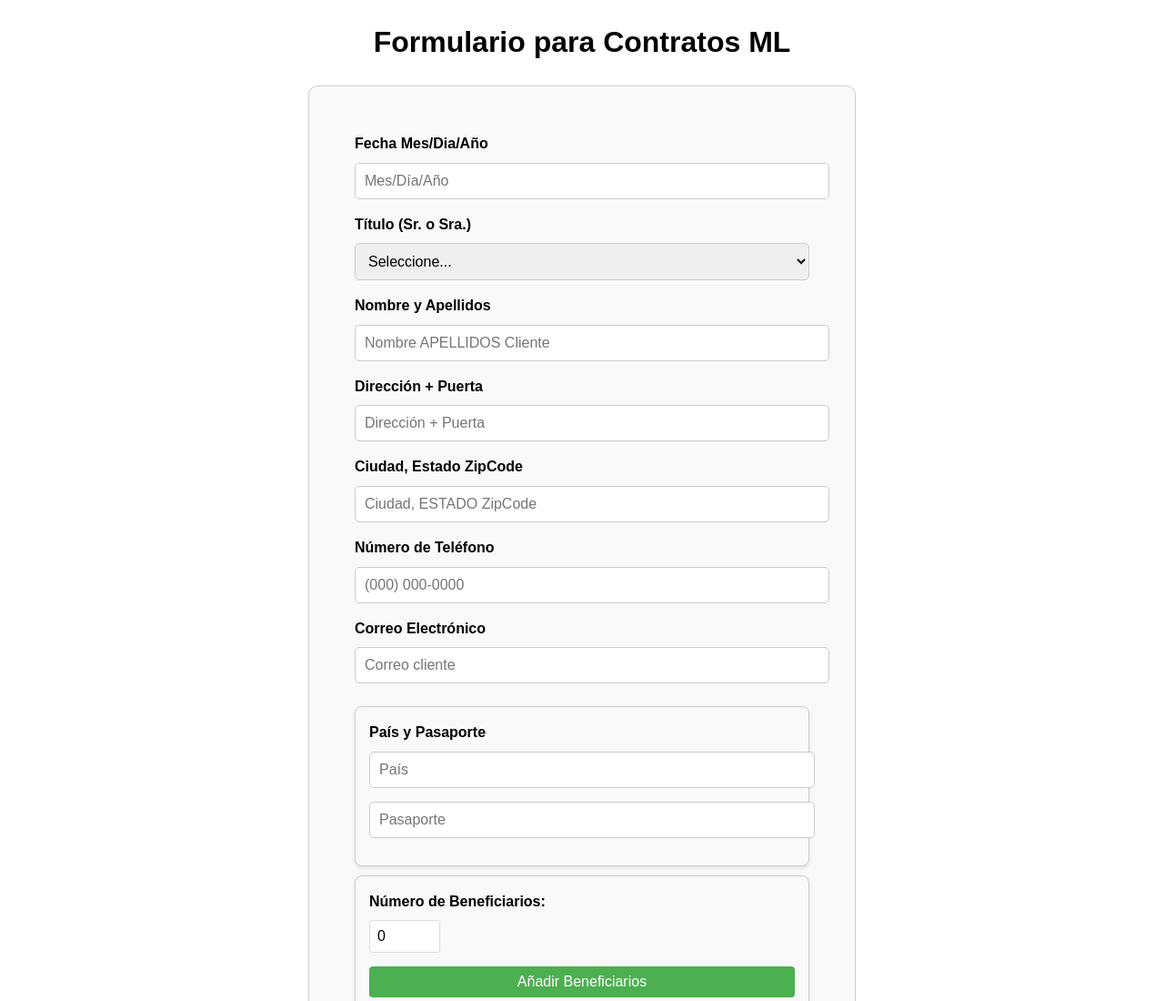
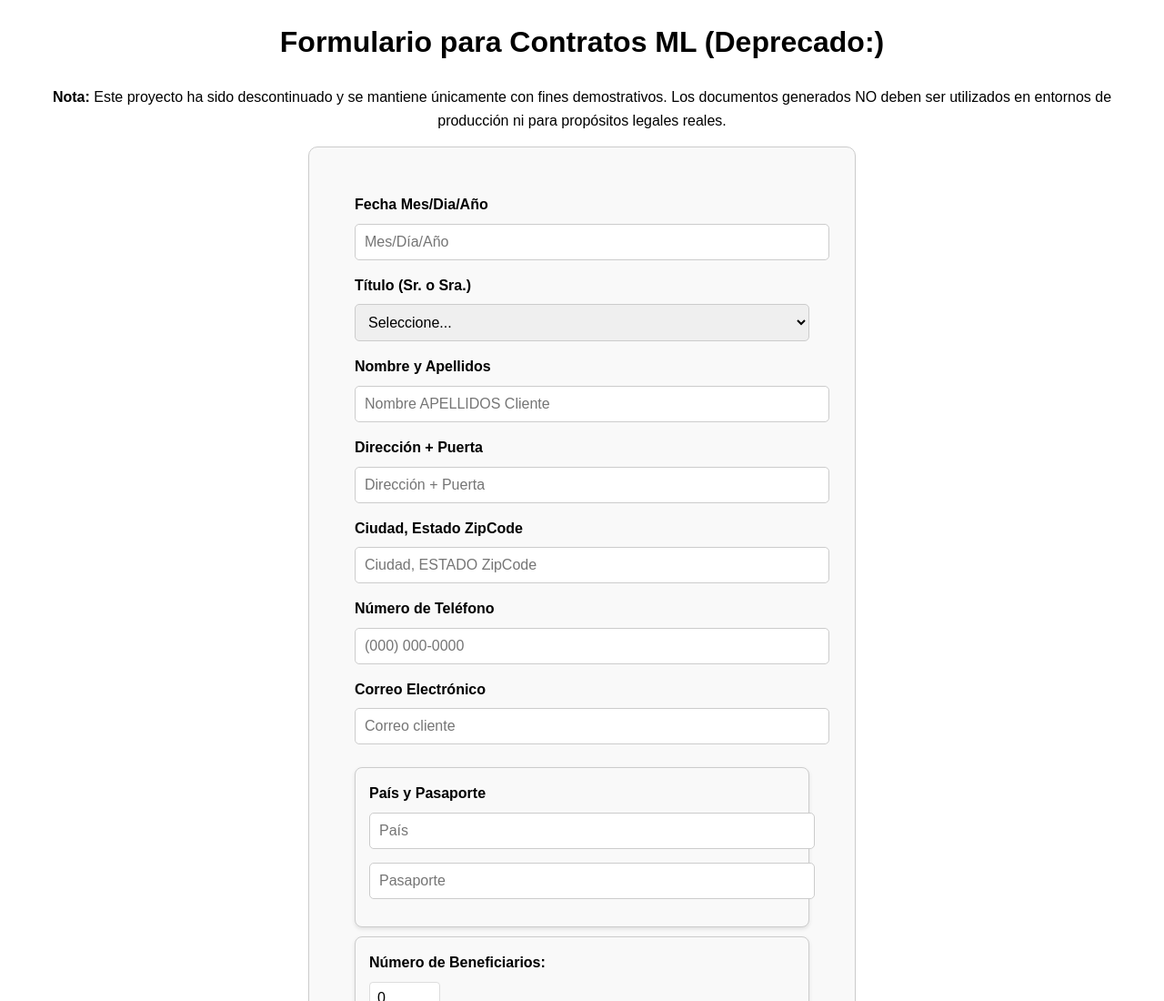
Before and after one commit to HarleyC0/pdfModifyApp, a website: page public/index.html in a window 1280 px wide. Shown: the top 1100 px of the page at 91% size. Drawn offline with Linux system fonts and the light colour scheme.

Commit message:
Update index.html
add note deprecated

```diff
--- a/public/index.html
+++ b/public/index.html
@@ -7,7 +7,8 @@
     <link rel="stylesheet" href="/styles.css">
 </head>
 <body>
-    <h1>Formulario para Contratos ML</h1>
+    <h1>Formulario para Contratos ML (Deprecado:)</h1>
+    <p style="text-align: center;"><strong>Nota:</strong> Este proyecto ha sido descontinuado y se mantiene únicamente con fines demostrativos. Los documentos generados NO deben ser utilizados en entornos de producción ni para propósitos legales reales.</p>
     <form action="/submit" method="post" id="form-cliente">
 
       <!-- Fecha -->
```
